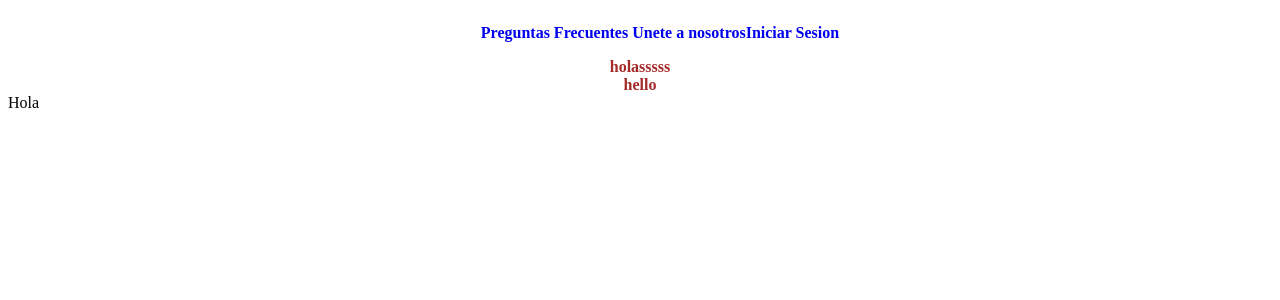
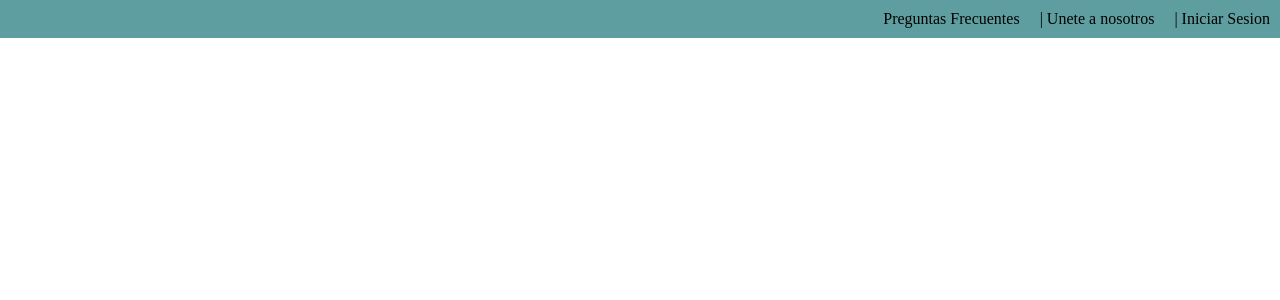
Before and after one commit to angelsanchezh/experimentos, a React (Create React App) app: page / in a window 1280 px wide. Shown: the top 300 px of the page. Built offline with nearby package versions, Linux system fonts and the light colour scheme.

Commit message:
pruebas2

```diff
--- a/src/Components/Navbar/Navbar.js
+++ b/src/Components/Navbar/Navbar.js
@@ -5,24 +5,17 @@
     const Navbar = () => {
       return (
         <div className='Container-navuno'>
+
+
 <ul>
 
 
 <a href="#">Preguntas Frecuentes </a>
-<a href="#">Unete a nosotros</a>
-<a href="#">Iniciar Sesion</a>
+<a href="#">| Unete a nosotros </a>
+<a href="#">| Iniciar Sesion</a>
 
 
 </ul>
-
-<div className='Hola'>
-    holasssss
-</div>
-
-<div className='Hello'>
-    hello
-</div>
-
         </div>
       )
     }
--- a/src/Components/Navbar/NavbarStyle.css
+++ b/src/Components/Navbar/NavbarStyle.css
@@ -1,24 +1,15 @@
 .Container-navuno{
-  text-align: center;
-  align-content: space-between;
-color: brown;
-font-weight: 600;
+  width: 100%;
+display: inline-flex;
+justify-content: right;
+background-color: cadetblue;
 }
-
-
-
-
-
- ul{
-
-    color: brown;
-
+ a{
+display: inline-flex;
+  justify-content: center;
+  text-align: end;
+  padding: 10px;
+  text-decoration: none;
+  color: black;
 
 }
-
-
- a{
-
-   text-decoration: none;
-
-}
--- a/src/Pages/HomePages.js
+++ b/src/Pages/HomePages.js
@@ -5,7 +5,7 @@ const HomePages = () => {
   return (
    <div>
     <Navbar/>
-Hola
+
 
 </div>
   )
--- a/src/index.css
+++ b/src/index.css
@@ -1,5 +1,5 @@
 *{
-  margin:0;
-  padding:0;
+  margin: 0;
+  padding: 0;
   box-sizing: border-box;
-  }
+}
--- a/src/index.js
+++ b/src/index.js
@@ -1,7 +1,7 @@
 import React from 'react';
 import ReactDOM from 'react-dom/client';
 import Rutas from './Router/Rutas';
-
+import "./index.css"
 const root = ReactDOM.createRoot(document.getElementById('root'));
 root.render(
   <React.StrictMode>
```
